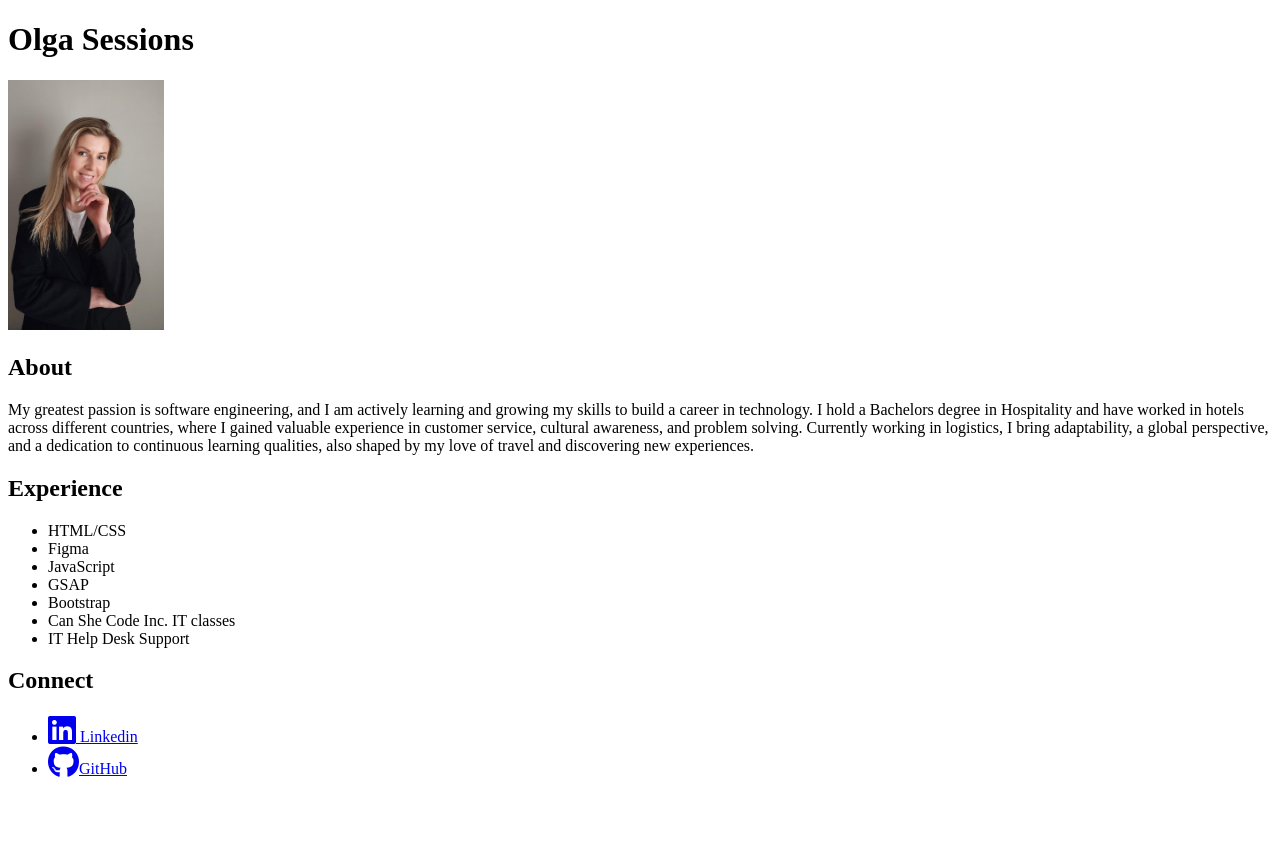
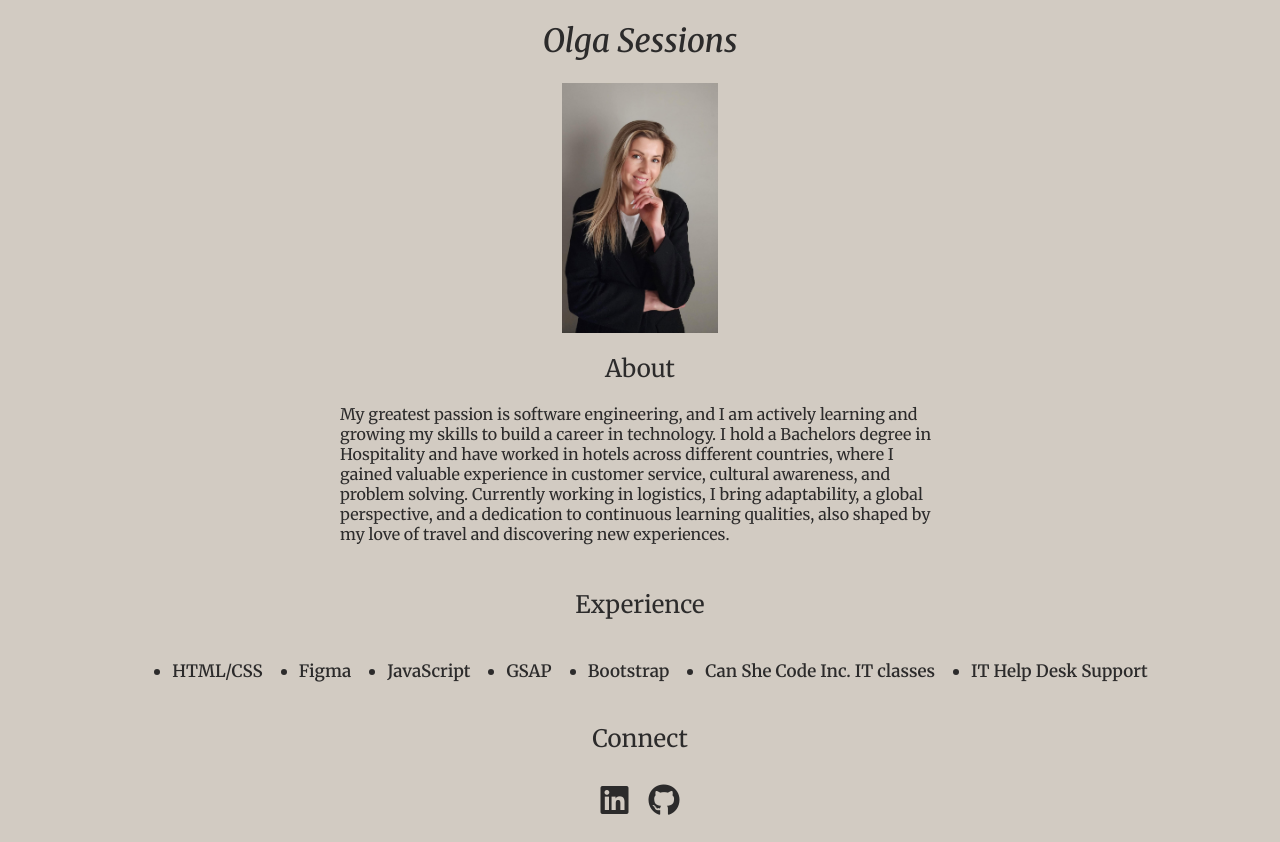
Before and after one commit to Olenka2101/olga-luna, a plain HTML site: page index.html in a window 1280 px wide. Before the commit the page ends 800 px from the top, so only its background shows below. Drawn offline with Linux system fonts and the light colour scheme.

Commit message:
styling added

```diff
--- /dev/null
+++ b/css/index.css
@@ -0,0 +1,60 @@
+* {
+  /* outline: 2px solid red; */
+  font-family: "Merriweather", serif;
+  font-optical-sizing: auto;
+  font-weight: 400;
+  font-style: normal;
+  font-variation-settings: "wdth" 100;
+  color: rgb(44, 43, 43);
+  box-sizing: border-box;
+}
+
+body {
+  background-color: rgb(210, 203, 194);
+}
+
+.center {
+  display: flex;
+  justify-content: center;
+  flex-wrap: wrap;
+}
+
+.center.heading {
+  font-style: italic;
+  font-weight: 500;
+}
+
+img {
+  display: block;
+  margin-left: auto;
+  margin-right: auto;
+}
+
+.par {
+  flex-wrap: wrap;
+  max-width: 600px;
+  margin: 20px auto;
+  font-size: 16px;
+}
+
+#experience {
+  padding-top: 5px;
+}
+
+.center li {
+  margin: 18px;
+  font-weight: 600;
+  font-size: 17px;
+  line-height: 1.6;
+}
+
+.icons {
+  display: flex;
+  justify-content: center;
+  list-style-type: none;
+  padding: unset;
+}
+
+.icons li {
+  margin: 10px;
+}
--- a/index.html
+++ b/index.html
@@ -8,13 +8,20 @@
       rel="stylesheet"
       href="https://cdnjs.cloudflare.com/ajax/libs/font-awesome/6.5.0/css/all.min.css"
     />
+    <link rel="stylesheet" href="css/index.css" />
+    <link rel="preconnect" href="https://fonts.googleapis.com" />
+    <link rel="preconnect" href="https://fonts.gstatic.com" crossorigin />
+    <link
+      href="https://fonts.googleapis.com/css2?family=Merriweather:ital,opsz,wght@0,18..144,300..900;1,18..144,300..900&display=swap"
+      rel="stylesheet"
+    />
   </head>
   <body>
-    <h1>Olga Sessions</h1>
+    <h1 class="center heading">Olga Sessions</h1>
     <img src="pictures/profile-pic1.jpg" alt="user_pic" height="250px" />
     <section id="about">
-      <h2>About</h2>
-      <p>
+      <h2 class="center">About</h2>
+      <p class="par">
         My greatest passion is software engineering, and I am actively learning
         and growing my skills to build a career in technology. I hold a
         Bachelors degree in Hospitality and have worked in hotels across
@@ -26,8 +33,8 @@
       </p>
     </section>
     <section id="experience">
-      <h2>Experience</h2>
-      <ul>
+      <h2 class="center experience">Experience</h2>
+      <ul class="center">
         <li>HTML/CSS</li>
         <li>Figma</li>
         <li>JavaScript</li>
@@ -38,23 +45,23 @@
       </ul>
     </section>
     <section id="connect">
-      <h2>Connect</h2>
-      <ul>
+      <h2 class="center">Connect</h2>
+      <ul class="icons">
         <li>
           <a
             href="https://www.linkedin.com/in/olga-sessions"
             target="_blank"
             rel="noopener noreferer"
-            ><i class="fab fa-linkedin fa-2x"></i> Linkedin</a
-          >
+            ><i class="fab fa-linkedin fa-2x"></i
+          ></a>
         </li>
         <li>
           <a
             href="https://github.com/Olenka2101"
             target="_blank"
             rel="noopener noreferer"
-            ><i class="fab fa-github fa-2x"></i>GitHub</a
-          >
+            ><i class="fab fa-github fa-2x"></i
+          ></a>
         </li>
       </ul>
     </section>
```
